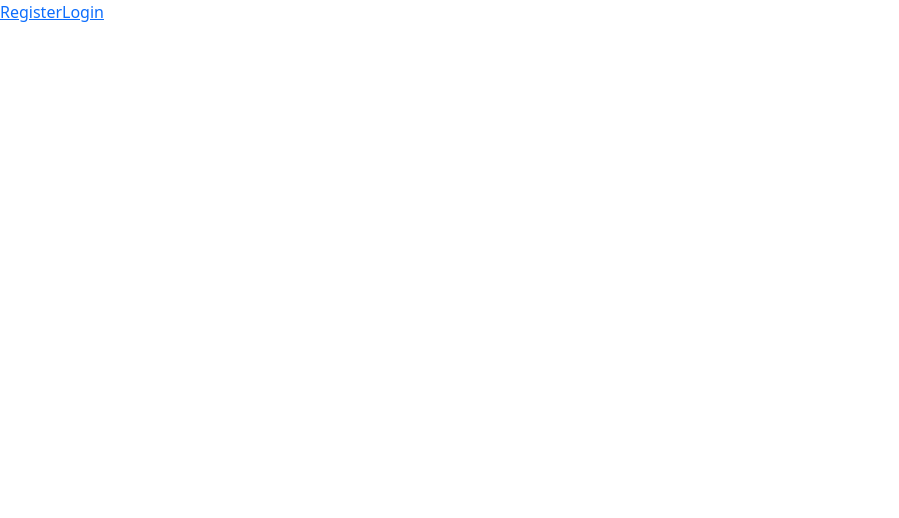
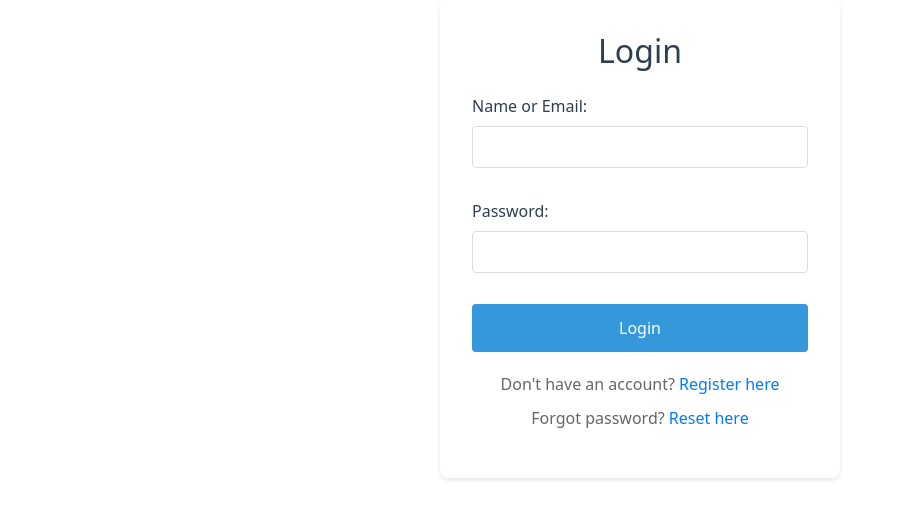
Before and after one commit to NaziyShaikh/Authentication-jwt, a React (Create React App) app in the folder frontend/: page / in a window 1280 px wide. Before the commit this address had no page. Shown: the top 518 px of the page, without its empty margins (0-899 px from the left). Built offline with nearby package versions, Linux system fonts and the light colour scheme.

Commit message:
Fix routing and API endpoints

```diff
--- a/frontend/src/App.js
+++ b/frontend/src/App.js
@@ -1,39 +1,19 @@
-import React, { useState } from 'react';
-import { BrowserRouter as Router, Routes, Route, Navigate } from 'react-router-dom';
+import React from 'react';
+import { BrowserRouter as Router, Routes, Route } from 'react-router-dom';
+import Login from './components/Login';
 import Register from './components/Register';
-import Login from './components/Login';
 import Protected from './components/Protected';
+import './App.css';
 
 function App() {
-  const [token, setToken] = useState(localStorage.getItem('token'));
-
-  const logout = () => {
-    localStorage.removeItem('token');
-    setToken(null);
-  };
-
   return (
     <Router>
-      <div className="App">
-        <nav>
-          <div className="nav-links">
-            <a href="/register">Register</a>
-            <a href="/login">Login</a>
-            {token && (
-              <button onClick={logout}>Logout</button>
-            )}
-          </div>
-        </nav>
-
-        <Routes>
-          <Route path="/register" element={<Register />} />
-          <Route path="/login" element={<Login />} />
-          <Route
-            path="/protected"
-            element={token ? <Protected /> : <Navigate to="/login" />}
-          />
-        </Routes>
-      </div>
+      <Routes>
+        <Route path="/" element={<Login />} />
+        <Route path="/login" element={<Login />} />
+        <Route path="/register" element={<Register />} />
+        <Route path="/protected" element={<Protected />} />
+      </Routes>
     </Router>
   );
 }
```
Also changed, not shown: 1 other file (tests, documents, lock files or other folders).
